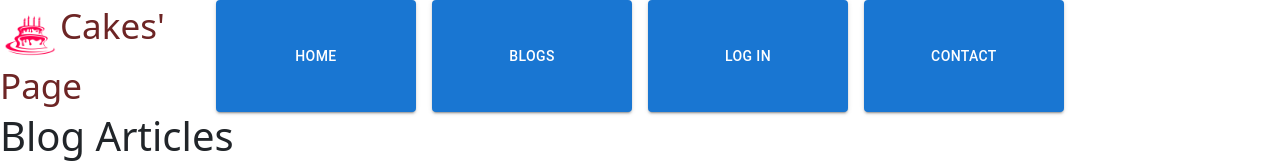
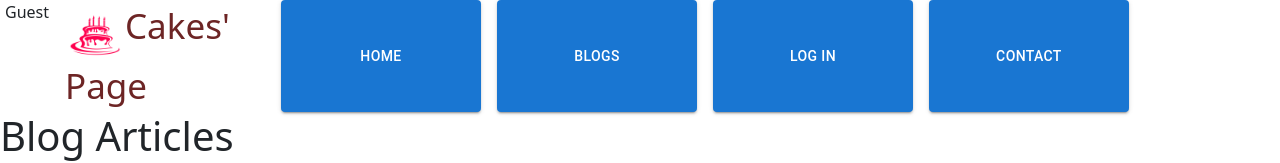
Before and after one commit to ingRicardo/cakespage, a React (Create React App) app: page /blogs in a window 1280 px wide. Shown: the top 163 px of the page. Built offline with nearby package versions, Linux system fonts and the light colour scheme; no server answers.

Commit message:
added guest user

```diff
--- a/src/css/Layout.css
+++ b/src/css/Layout.css
@@ -4,3 +4,8 @@
     font-size: 35px;
     color: #6d2525;
 }
+
+.mainlayout{
+
+    padding-left: 5px;
+}
--- a/src/pages/Layout.jsx
+++ b/src/pages/Layout.jsx
@@ -19,14 +19,14 @@ const Layout = () => {
 
     <Box sx={{ flexGrow: 1 }}>
       <Grid container spacing={2}>
-      { localStorage.getItem('user') ? (<span>{localStorage.getItem('user')}
-         <Button onClick={handleClickSession}  variant="text" >logout</Button></span>)
-        : ''
+
+       { localStorage.getItem('user') ? (<div className="mainlayout"><span><b>{localStorage.getItem('user')}</b>
+         <Button onClick={handleClickSession}  variant="text" >logout</Button></span></div>)
+        : <div className="mainlayout"><span >Guest</span></div>
       }
-        <Grid size={{ xs: 12, md: 2 }}>
 
 
-
+        <Grid size={{ xs: 12, md: 2 }}>
                 <span>
                 <img src={logo} alt="Logo"  style={{ width: '30%', height: '50px'}} />
                 </span>
@@ -68,6 +68,8 @@ const Layout = () => {
 
 
          </Grid>
+
+
       </Grid>
     </Box>
 
```
